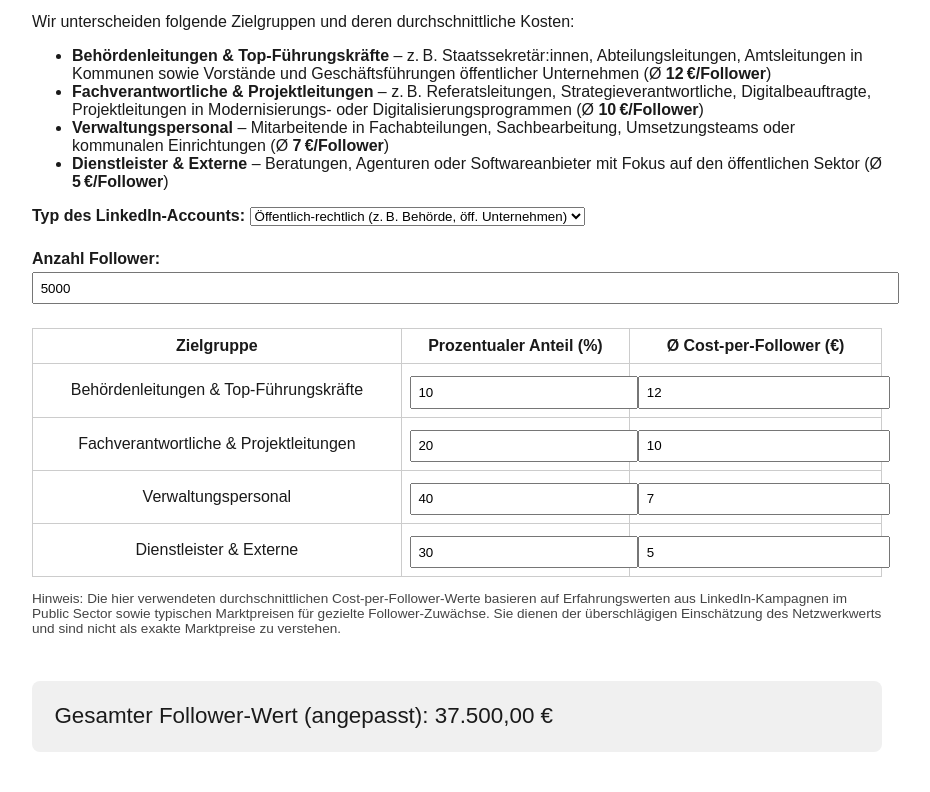
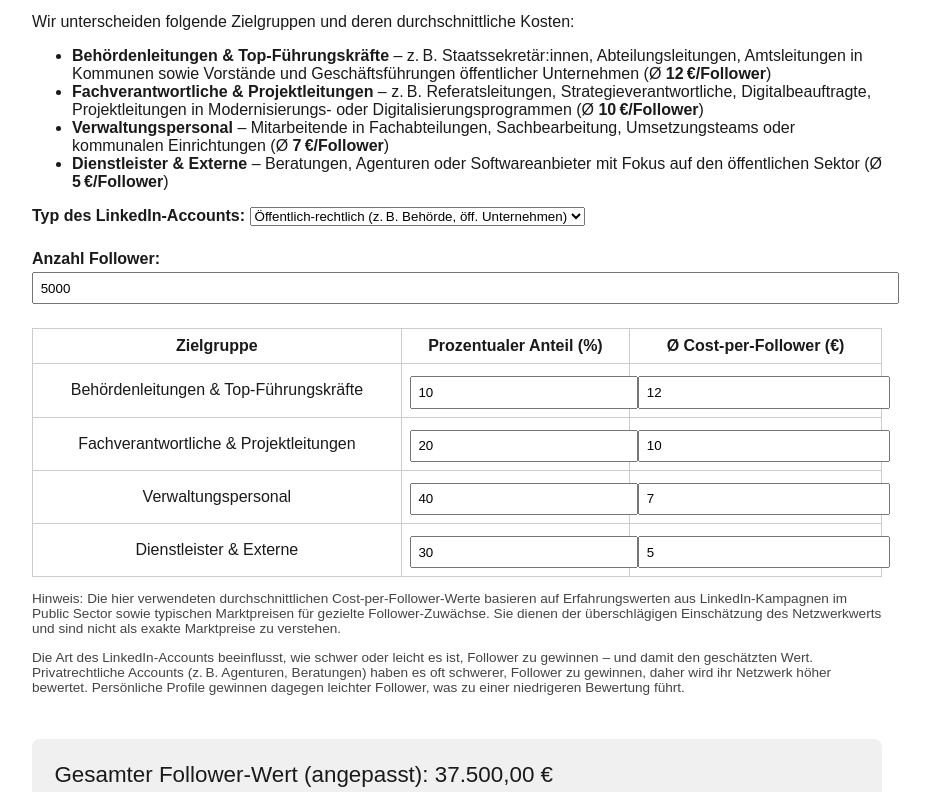
Before and after one commit to Carsten-nxp/nextpublic-linkedin-value, a plain HTML site: page index.html in a window 1280 px wide. Shown: the part 169-961 px from the top of the page, without its empty margins (183-1113 px from the left). Drawn offline with Linux system fonts and the light colour scheme.

Commit message:
Add files via upload

```diff
--- a/index.html
+++ b/index.html
@@ -123,7 +123,15 @@
     Hinweis: Die hier verwendeten durchschnittlichen Cost-per-Follower-Werte basieren auf Erfahrungswerten aus LinkedIn-Kampagnen im Public Sector sowie typischen Marktpreisen für gezielte Follower-Zuwächse. Sie dienen der überschlägigen Einschätzung des Netzwerkwerts und sind nicht als exakte Marktpreise zu verstehen.
   </div>
 
-  <div class="result" id="totalValue">Gesamter Follower-Wert: 0 €</div>
+
+  <div class="source-note">
+    Die Art des LinkedIn-Accounts beeinflusst, wie schwer oder leicht es ist, Follower zu gewinnen – und damit den geschätzten Wert.
+    Privatrechtliche Accounts (z. B. Agenturen, Beratungen) haben es oft schwerer, Follower zu gewinnen, daher wird ihr Netzwerk höher bewertet.
+    Persönliche Profile gewinnen dagegen leichter Follower, was zu einer niedrigeren Bewertung führt.
+  </div>
+
+  <div class="result" id="totalValue">
+Gesamter Follower-Wert: 0 €</div>
 
   <footer>
     Ein Tool von <strong>next:public</strong><br>
@@ -153,7 +161,7 @@
         "Gesamter Follower-Wert: " + totalValue.toLocaleString("de-DE", {minimumFractionDigits: 2}) + " €";
     }
 
-    document.querySelectorAll("input").forEach(input => {
+    document.querySelectorAll("input, select").forEach(input => {
       input.addEventListener("input", calculateValue);
     });
 
```
